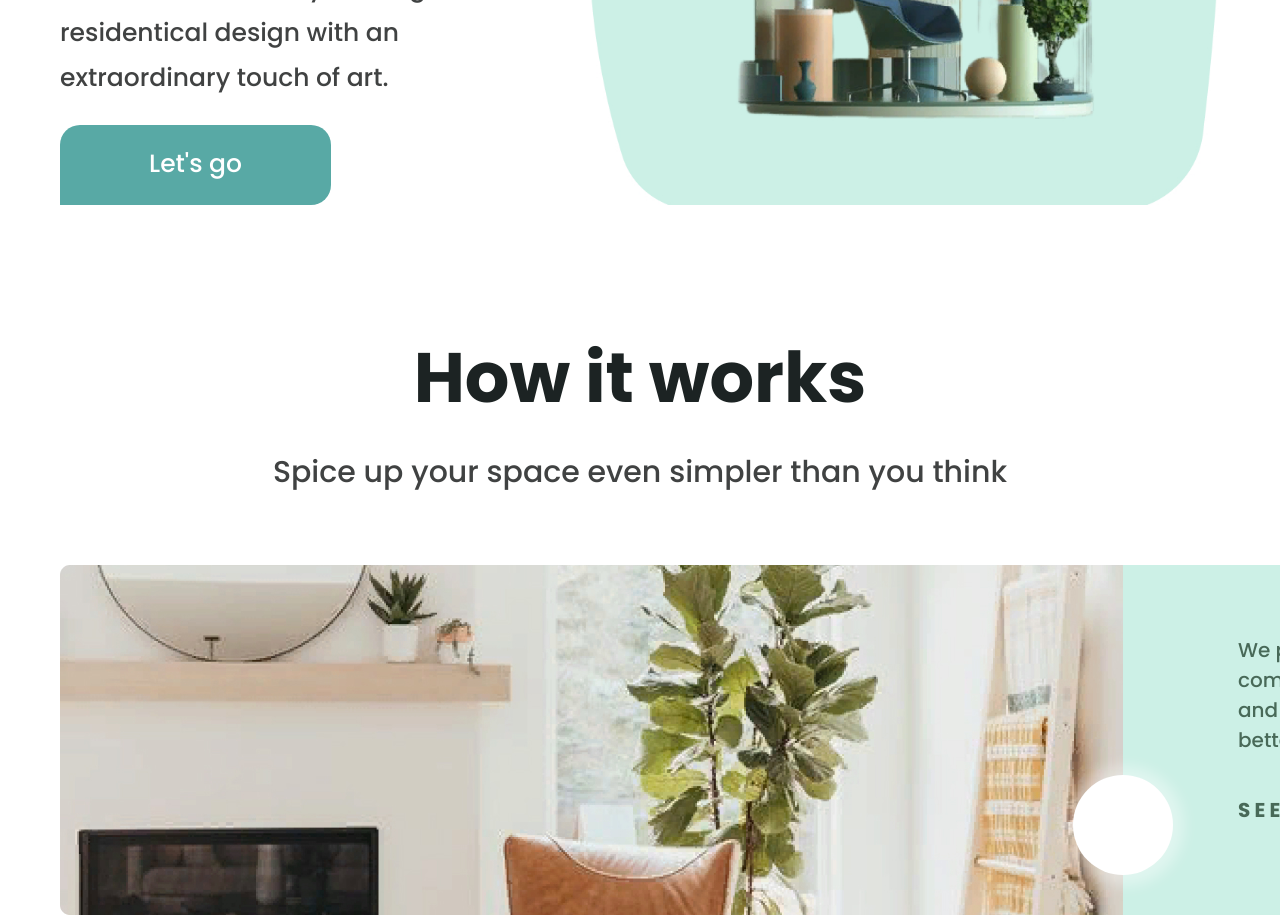
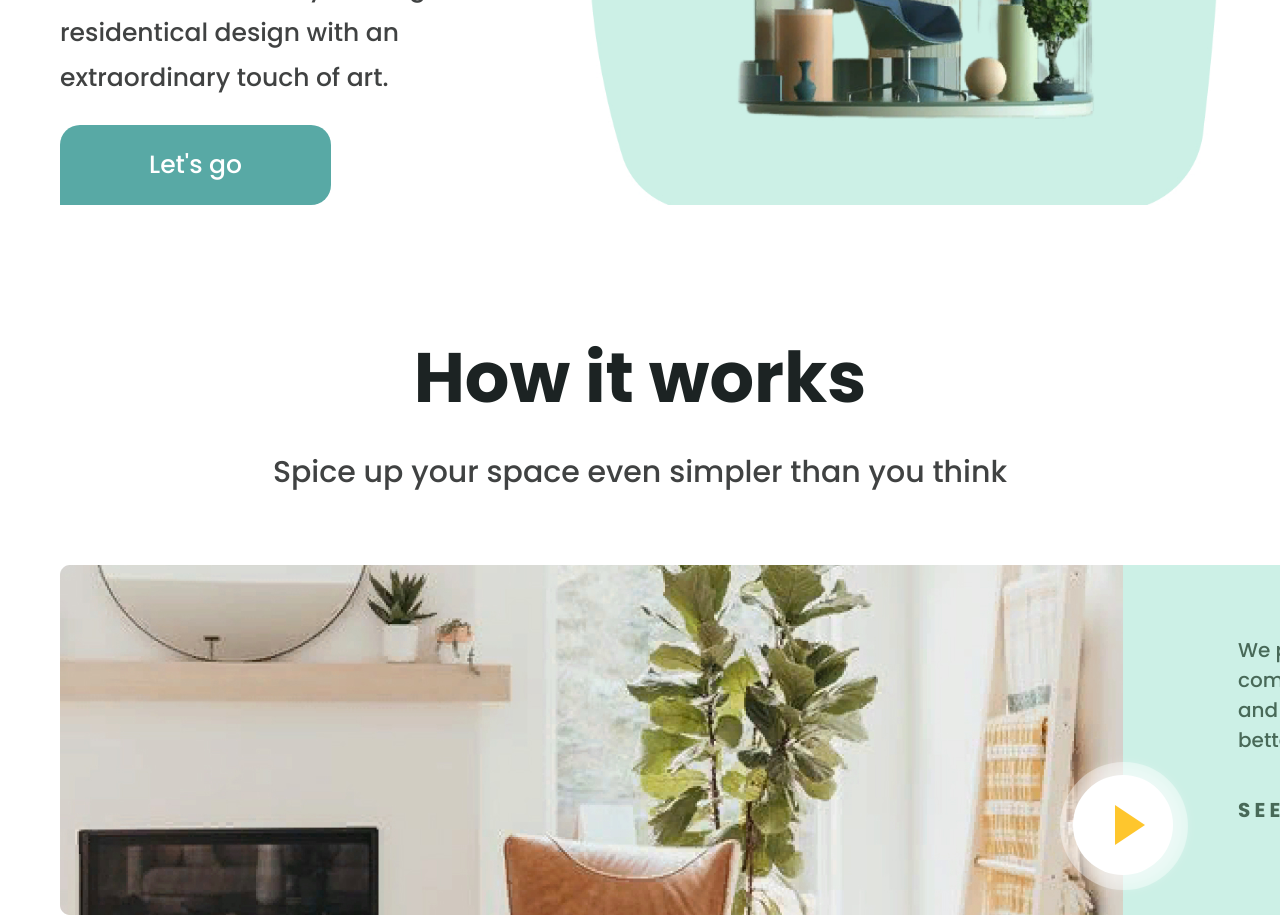
Before and after one commit to zetBEASTMODE/Design_Lokus, a website: page src/index.html in a window 1280 px wide. Shown: the part 640-1555 px from the top of the page. Drawn offline with nearby package versions, Linux system fonts and the light colour scheme; files that its build step writes are made by us from their sources.

Commit message:
3block complete

```diff
--- a/src/index.html
+++ b/src/index.html
@@ -68,7 +68,7 @@
                 <div class="promo__item">
                     <div class="title promo__title">Get the inspiration of interior design here</div>
                     <div class="subtitle promo__subtitle">architecture not only about engineering, it even lands to art and aesthetics. With us, you will get a residentical design with an extraordinary touch of art.</div>
-                    <div class="btn promo__btn">Let's go</div>
+                    <button class="btn promo__btn">Let's go</button>
                 </div>
                 <div class="promo__img">
                     <img src="img/main_screen.jpg" alt="main_screen">
--- a/src/sass/blocks/_promo.scss
+++ b/src/sass/blocks/_promo.scss
@@ -20,6 +20,5 @@
     &__btn {
         margin-top: 50px;
         text-align: center;
-        padding-top: 20px;;
     }
 }
--- a/src/sass/blocks/_works.scss
+++ b/src/sass/blocks/_works.scss
@@ -55,6 +55,26 @@
         box-shadow: 1px 1px 14px 10px rgba(255, 255, 255, 0.4);
         &:after {
             content: '';
+            position: absolute;
+            border: 20px solid transparent;
+            border-left: 30px solid #FEC62D;
+            top: 50%;
+            transform: translateY(-50%);
+            left: 42%;
+        }
+        &:before {
+            content: '';
+            position: absolute;
+            width: 128px;
+            height: 128px;
+            background: rgba(255, 255, 255, 0.4);
+            border-radius: 65px;
+            top: -13px;
+            left: -13px;
+        }
+        &:hover {
+            border: none;
+            text-decoration: none;
         }
     }
 }
```
Also changed, not shown: dist/css/style.min.css, dist/index.html, dist/js/jquery.maskedinput.min.js (added), dist/js/jquery.validate.min.js (added), dist/js/slick.min.js (added), dist/js/wow.min.js (added).
